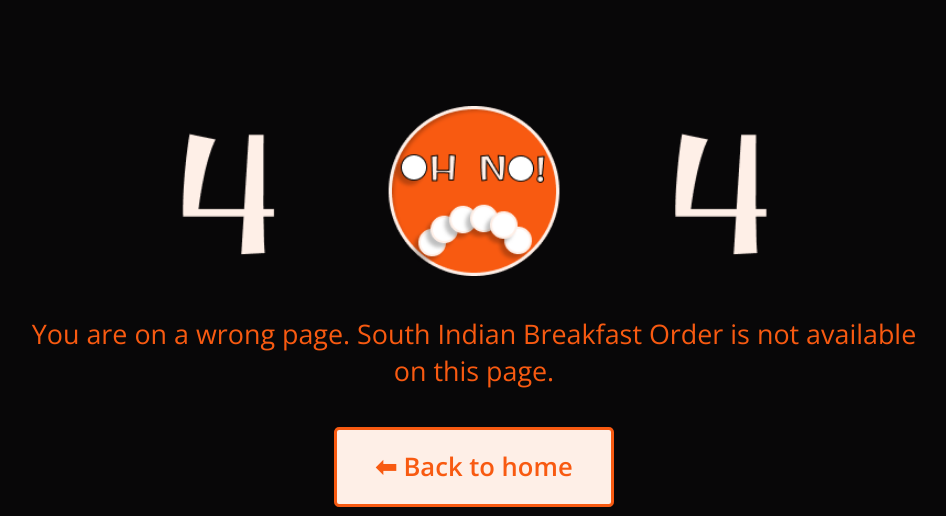
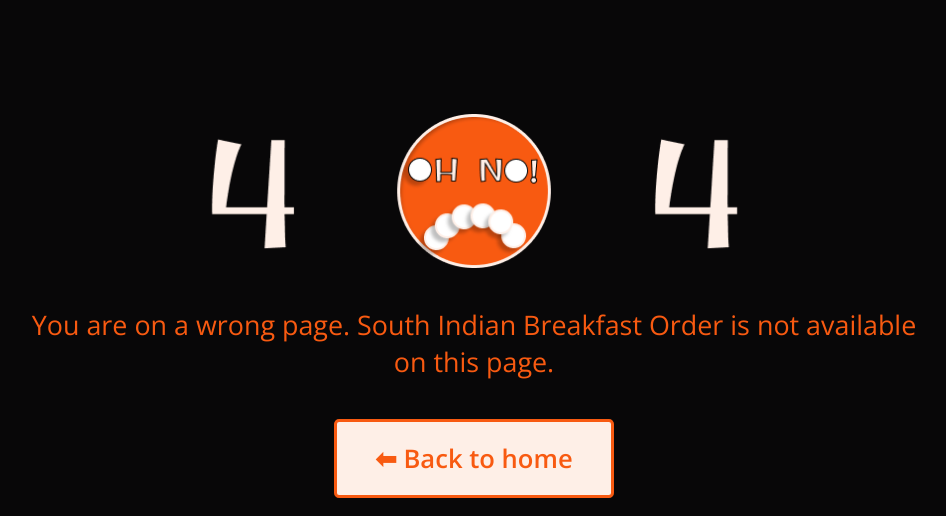
Before and after one commit to jitbherwaniofficial/thesouthindianplate, a Django app: template templates/404.html in a window 1280 px wide. Shown: the part 145-661 px from the top of the page, without its empty margins (166-1112 px from the left). Run offline with Django 5.2, Linux system fonts and the light colour scheme; the template is opened without the code that fills it, so the values that code supplies are empty.

Commit message:
404 updated 12

```diff
--- a/templates/404.html
+++ b/templates/404.html
@@ -30,7 +30,7 @@
             gap: 3vw;
         }
         .error_404 img {
-            width: 50vw;
+            width: 45vw;
         }
         .error_desc {
             text-align: center;
```
